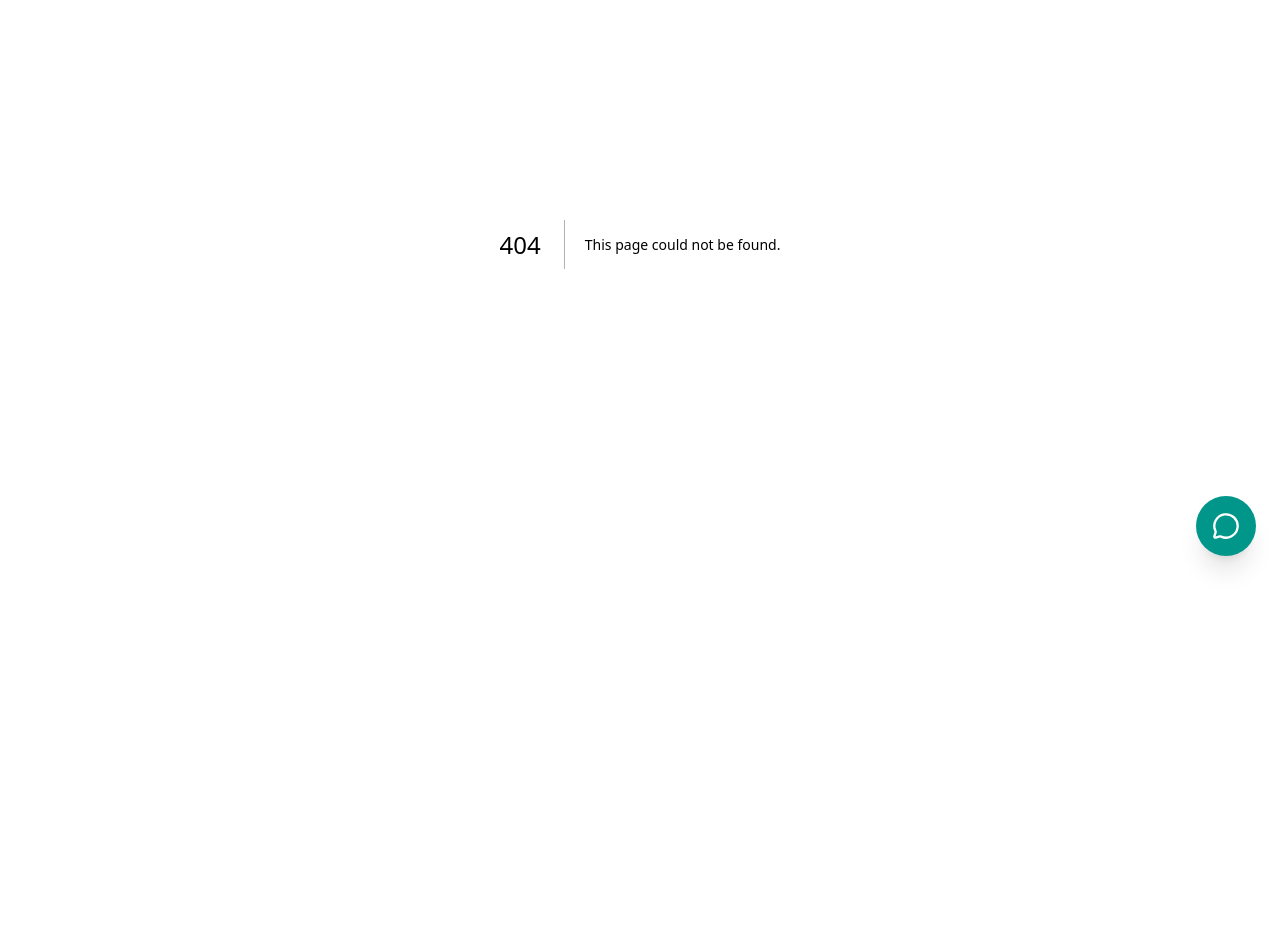
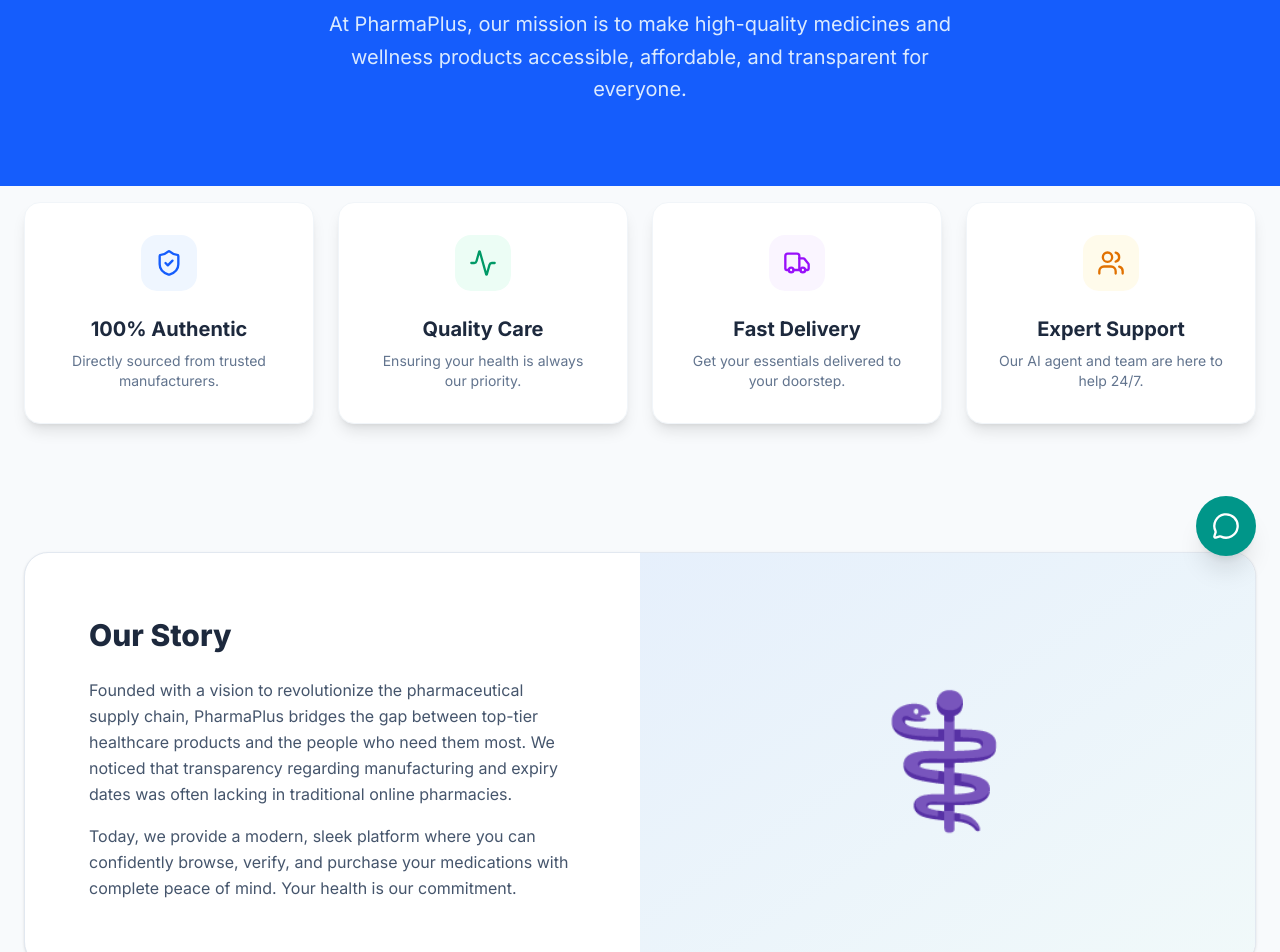
Before and after one commit to harshrana9781/Pharma, a Next.js app in the folder frontend/: page /about in a window 1280 px wide. Before the commit this address had no page. Shown: the part 220-1172 px from the top of the page. Before the commit the page ends 864 px from the top, so only its background shows below. Built offline with nearby package versions, Linux system fonts and the light colour scheme.

Commit message:
Add modern About page

```diff
--- /dev/null
+++ b/frontend/src/app/about/page.tsx
@@ -0,0 +1,98 @@
+import { Activity, ShieldCheck, Truck, Users } from 'lucide-react';
+import Link from 'next/link';
+
+export const metadata = {
+  title: 'About Us | PharmaPlus',
+  description: 'Learn more about PharmaPlus and our mission to provide accessible healthcare.',
+};
+
+export default function AboutPage() {
+  return (
+    <div className="bg-slate-50 min-h-screen">
+      {/* Hero Section */}
+      <section className="bg-blue-600 text-white py-20">
+        <div className="max-w-7xl mx-auto px-6 text-center">
+          <h1 className="text-4xl md:text-6xl font-extrabold mb-6 tracking-tight">
+            Healthcare You Can Trust
+          </h1>
+          <p className="text-lg md:text-xl text-blue-100 max-w-2xl mx-auto leading-relaxed">
+            At PharmaPlus, our mission is to make high-quality medicines and wellness products accessible, affordable, and transparent for everyone.
+          </p>
+        </div>
+      </section>
+
+      {/* Stats/Features Section */}
+      <section className="max-w-7xl mx-auto px-6 py-16 -mt-12">
+        <div className="grid grid-cols-1 md:grid-cols-2 lg:grid-cols-4 gap-6">
+          <div className="bg-white p-8 rounded-2xl shadow-lg border border-slate-100 text-center transform hover:-translate-y-1 transition-transform duration-300">
+            <div className="w-14 h-14 mx-auto bg-blue-50 text-blue-600 rounded-2xl flex items-center justify-center mb-6">
+              <ShieldCheck className="w-7 h-7" />
+            </div>
+            <h3 className="text-xl font-bold text-slate-800 mb-2">100% Authentic</h3>
+            <p className="text-slate-500 text-sm">Directly sourced from trusted manufacturers.</p>
+          </div>
+
+          <div className="bg-white p-8 rounded-2xl shadow-lg border border-slate-100 text-center transform hover:-translate-y-1 transition-transform duration-300">
+            <div className="w-14 h-14 mx-auto bg-emerald-50 text-emerald-600 rounded-2xl flex items-center justify-center mb-6">
+              <Activity className="w-7 h-7" />
+            </div>
+            <h3 className="text-xl font-bold text-slate-800 mb-2">Quality Care</h3>
+            <p className="text-slate-500 text-sm">Ensuring your health is always our priority.</p>
+          </div>
+
+          <div className="bg-white p-8 rounded-2xl shadow-lg border border-slate-100 text-center transform hover:-translate-y-1 transition-transform duration-300">
+            <div className="w-14 h-14 mx-auto bg-purple-50 text-purple-600 rounded-2xl flex items-center justify-center mb-6">
+              <Truck className="w-7 h-7" />
+            </div>
+            <h3 className="text-xl font-bold text-slate-800 mb-2">Fast Delivery</h3>
+            <p className="text-slate-500 text-sm">Get your essentials delivered to your doorstep.</p>
+          </div>
+
+          <div className="bg-white p-8 rounded-2xl shadow-lg border border-slate-100 text-center transform hover:-translate-y-1 transition-transform duration-300">
+            <div className="w-14 h-14 mx-auto bg-amber-50 text-amber-600 rounded-2xl flex items-center justify-center mb-6">
+              <Users className="w-7 h-7" />
+            </div>
+            <h3 className="text-xl font-bold text-slate-800 mb-2">Expert Support</h3>
+            <p className="text-slate-500 text-sm">Our AI agent and team are here to help 24/7.</p>
+          </div>
+        </div>
+      </section>
+
+      {/* Story Section */}
+      <section className="max-w-7xl mx-auto px-6 py-16">
+        <div className="bg-white rounded-3xl shadow-sm border border-slate-200 overflow-hidden">
+          <div className="grid grid-cols-1 lg:grid-cols-2">
+            <div className="p-10 lg:p-16 flex flex-col justify-center">
+              <h2 className="text-3xl font-extrabold text-slate-800 mb-6">Our Story</h2>
+              <p className="text-slate-600 mb-4 leading-relaxed">
+                Founded with a vision to revolutionize the pharmaceutical supply chain, PharmaPlus bridges the gap between top-tier healthcare products and the people who need them most. We noticed that transparency regarding manufacturing and expiry dates was often lacking in traditional online pharmacies.
+              </p>
+              <p className="text-slate-600 leading-relaxed">
+                Today, we provide a modern, sleek platform where you can confidently browse, verify, and purchase your medications with complete peace of mind. Your health is our commitment.
+              </p>
+            </div>
+            <div className="bg-slate-100 min-h-[300px] relative flex items-center justify-center">
+              {/* Abstract decorative element representing pharmacy/tech */}
+              <div className="absolute inset-0 bg-gradient-to-br from-blue-100 to-teal-50 opacity-50"></div>
+              <div className="relative z-10 text-9xl">⚕️</div>
+            </div>
+          </div>
+        </div>
+      </section>
+
+      {/* Call to Action */}
+      <section className="max-w-4xl mx-auto px-6 py-20 text-center">
+        <h2 className="text-3xl font-extrabold text-slate-800 mb-6">Ready to prioritize your health?</h2>
+        <p className="text-slate-500 mb-8 text-lg">
+          Join thousands of satisfied customers who trust PharmaPlus for their daily medical needs.
+        </p>
+        <Link
+          href="/products"
+          className="inline-flex items-center gap-2 bg-slate-900 text-white px-8 py-4 rounded-xl font-bold hover:bg-blue-600 transition-colors shadow-xl shadow-slate-200"
+        >
+          Explore Our Products
+        </Link>
+      </section>
+    </div>
+  );
+}
```
